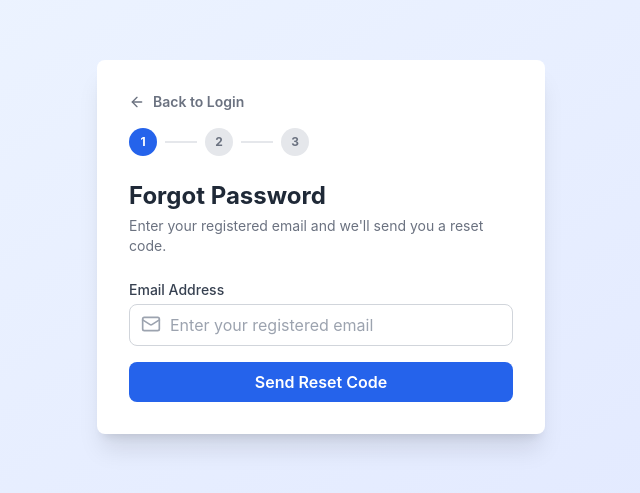
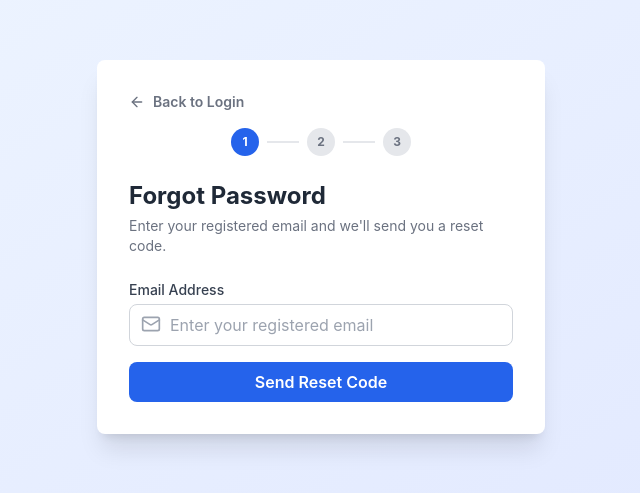
Before and after one commit to vgie15/admission, a React (Vite) app in the folder frontend/: page /forgot-password in a window 1280 px wide. Shown: the part 153-646 px from the top of the page, without its empty margins (319-959 px from the left). Built offline with nearby package versions, Linux system fonts and the light colour scheme.

Commit message:
center step progress bar on forgot password page

```diff
--- a/frontend/src/pages/ForgotPasswordPage.tsx
+++ b/frontend/src/pages/ForgotPasswordPage.tsx
@@ -89,7 +89,7 @@
 
         {/* Step indicators */}
         {step !== 'done' && (
-          <div className="flex items-center gap-2 mb-6">
+          <div className="flex items-center justify-center gap-2 mb-6">
             {(['email', 'code', 'password'] as Step[]).map((s, i) => (
               <div key={s} className="flex items-center gap-2">
                 <div className={`flex h-7 w-7 items-center justify-center rounded-full text-xs font-bold ${
```
